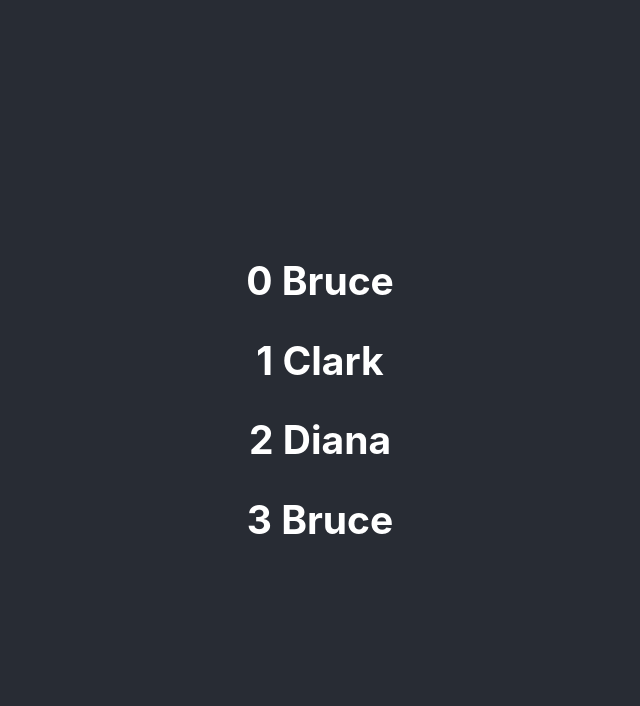
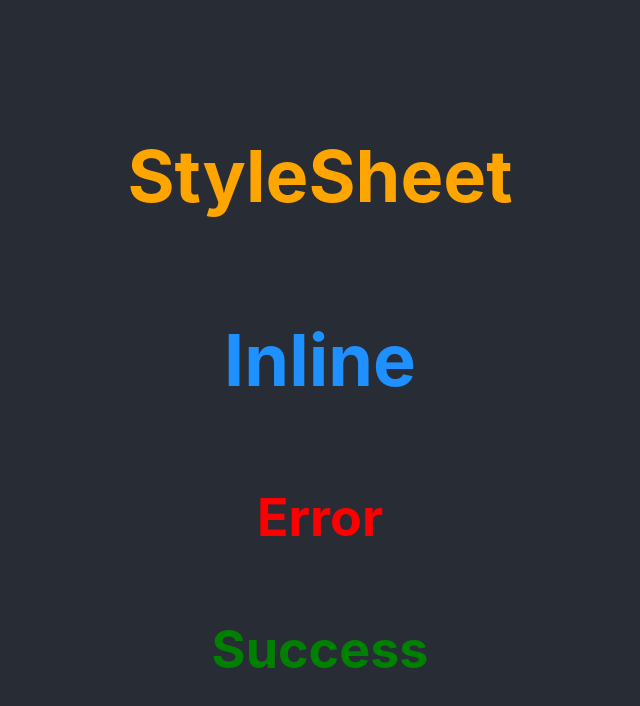
Before and after one commit to theolvq/react-learning, a React (Create React App) app in the folder hello-world/: page / in a window 1280 px wide. Shown: the top 706 px of the page, without its empty margins (320-960 px from the left). Built offline with nearby package versions, Linux system fonts and the light colour scheme.

Commit message:
styles in react: inline, regular stylesheet, module stylesheet, using classes

```diff
--- a/hello-world/src/App.js
+++ b/hello-world/src/App.js
@@ -1,11 +1,17 @@
 import './App.css';
-import NameList from './components/NameList';
+import Inline from './components/Inline';
+import Stylesheet from './components/Stylesheet';
+import './appStyles.css';
+import styles from './appStyles.module.css';
 
 function App() {
   return (
     <div className='App'>
       <header className='App-header'>
-        <NameList />
+        <Stylesheet primary={true} />
+        <Inline />
+        <h1 className='error'>Error</h1>
+        <h1 className={styles.success}>Success</h1>
       </header>
     </div>
   );
--- /dev/null
+++ b/hello-world/src/appStyles.css
@@ -0,0 +1,3 @@
+.error {
+  color: red;
+}
--- /dev/null
+++ b/hello-world/src/appStyles.module.css
@@ -0,0 +1,3 @@
+.success {
+  color: green;
+}
--- /dev/null
+++ b/hello-world/src/components/Inline.js
@@ -0,0 +1,16 @@
+import React from 'react';
+
+const heading = {
+  fontSize: '72px',
+  color: 'dodgerblue',
+};
+
+const Inline = () => {
+  return (
+    <div>
+      <h1 style={heading}>Inline</h1>
+    </div>
+  );
+};
+
+export default Inline;
--- /dev/null
+++ b/hello-world/src/components/Stylesheet.js
@@ -0,0 +1,14 @@
+import React from 'react';
+import '../myStyles.css';
+
+const Stylesheet = props => {
+  let className = props.primary ? 'primary' : '';
+
+  return (
+    <div>
+      <h1 className={`${className} font-xl`}>StyleSheet</h1>
+    </div>
+  );
+};
+
+export default Stylesheet;
--- /dev/null
+++ b/hello-world/src/myStyles.css
@@ -0,0 +1,7 @@
+.primary {
+  color: orange;
+}
+
+.font-xl {
+  font-size: 72px;
+}
```
